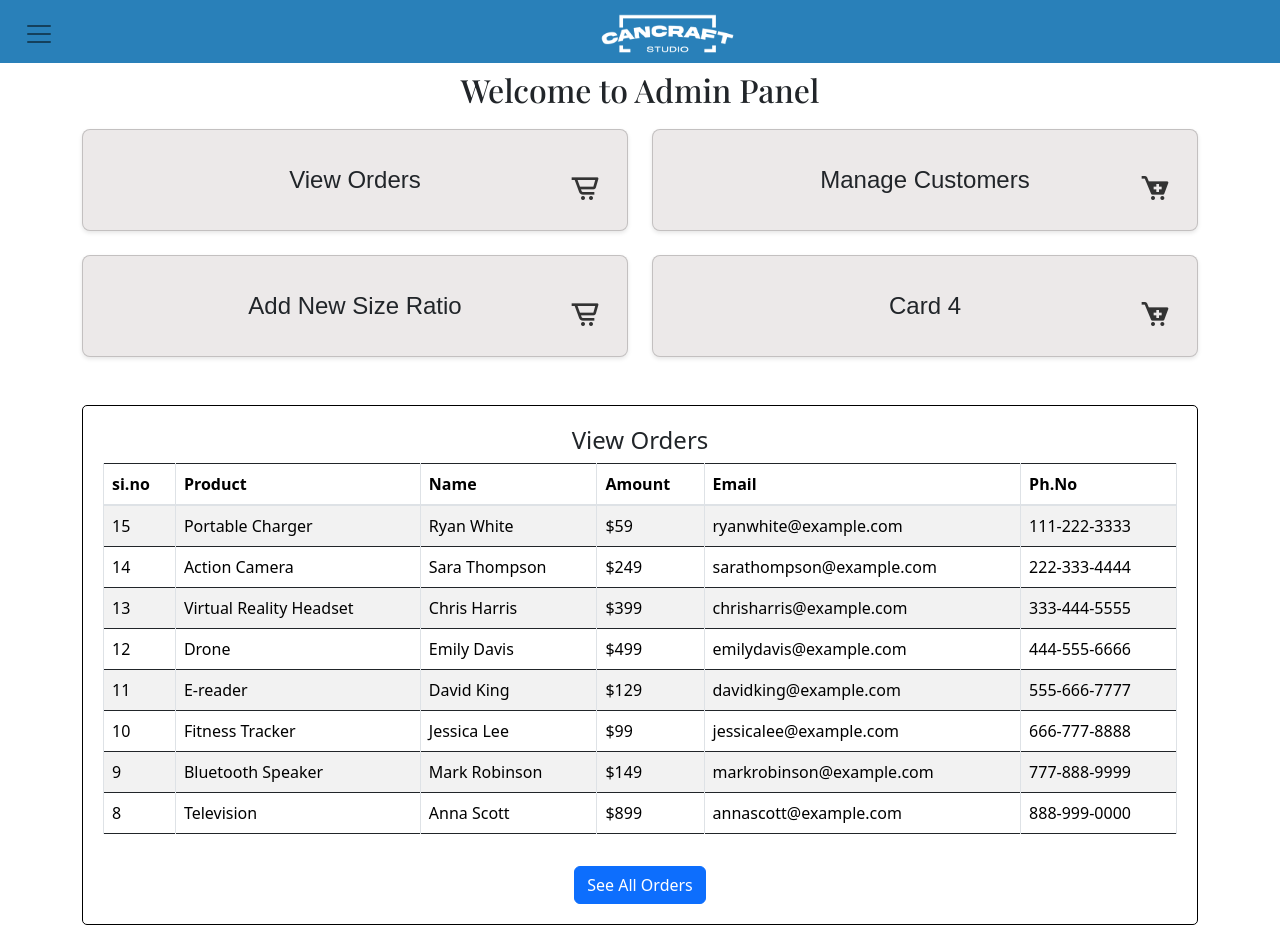
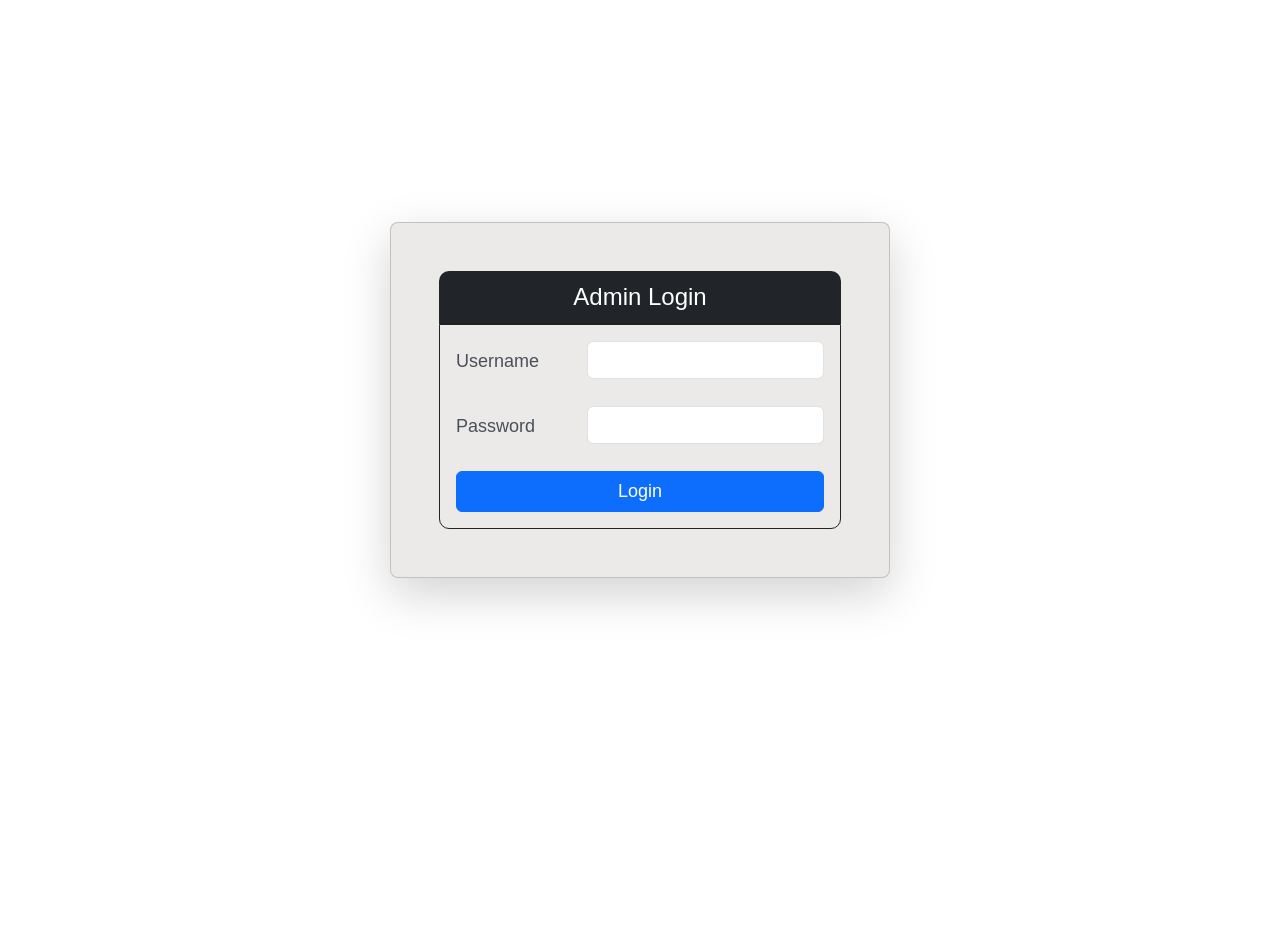
Before and after one commit to elvinjoy/CanCraft-adminPanel, a React (Vite) app: page / in a window 1280 px wide. After the commit the page ends 800 px from the top, so only its background shows below. Built offline with nearby package versions, Linux system fonts and the light colour scheme; a web font is replaced by a local one.

Commit message:
updated view order dashboard ui & added admin login

```diff
--- a/package.json
+++ b/package.json
@@ -10,6 +10,7 @@
     "preview": "vite preview"
   },
   "dependencies": {
+    "@reach/router": "^1.3.4",
     "bootstrap": "^5.3.3",
     "bootstrap-icons": "^1.11.3",
     "boxicons": "^2.1.4",
--- a/src/App.jsx
+++ b/src/App.jsx
@@ -7,12 +7,15 @@ import Card4 from './components/card4/Card4';
 import ViewOrderDashboard from './components/viewOrderDashboard/ViewOrderDashboard';
 import ViewOrders from './components/viewOrders/ViewOrders';
 import ParticularOrder from './components/particularOrder/ParticularOrder';
+import AdminLogin from './components/adminLogin/AdminLogin';
 
 const App = () => {
     return (
         <Router>
             <Routes>
-                <Route path='/' element={<Dashboard />} />
+                {/* <Route path='/register' element={<Dashboard />} /> */}
+                <Route path='/' element={<AdminLogin />} />
+                <Route path='/dashboard' element={<Dashboard />} />
                 <Route path='/vieworderdashboard' element={<ViewOrderDashboard />} />
                 <Route path='/vieworders' element={<ViewOrders />} />
                 <Route path='/particularorder/:id' element={<ParticularOrder />} />
--- /dev/null
+++ b/src/components/adminLogin/AdminLogin.jsx
@@ -0,0 +1,65 @@
+import React, { useState } from 'react';
+import { navigate } from '@reach/router';
+import 'bootstrap/dist/css/bootstrap.min.css';
+
+const AdminLogin = () => {
+    const [username, setUsername] = useState('');
+    const [password, setPassword] = useState('');
+
+    const handleSubmit = async (e) => {
+        e.preventDefault();
+
+        try {
+            const response = await fetch('/api/admin/login', {
+                method: 'POST',
+                headers: {
+                    'Content-Type': 'application/json',
+                },
+                body: JSON.stringify({ username, password }),
+            });
+
+            if (response.ok) {
+                navigate('/dashboard');
+            } else {
+                console.error('Login failed');
+            }
+        } catch (error) {
+            console.error('Error:', error);
+        }
+    };
+
+    return (
+        <div className="container d-flex justify-content-center align-items-center vh-100 ">
+            <div className="card p-5 shadow-lg" style={{ maxWidth: '500px', width: '100%' }}>
+                <div className="card-header text-white bg-dark text-center" style={{ fontSize: '24px', borderRadius: '10px 10px 0 0' }}>
+                    Admin Login
+                </div>
+                <div className="card-body border border-1 border-dark" style={{ borderRadius: ' 0 0 10px 10px ' }}>
+                    <form onSubmit={handleSubmit}>
+                        <div className="form-group row mb-4">
+                            <label htmlFor="username" className="col-sm-4 col-form-label" style={{ fontSize: '18px', color: '#495057', textAlign: 'left' }}>
+                                Username
+                            </label>
+                            <div className="col-sm-8">
+                                <input type="text" className="form-control" id="username" name="username" value={username} onChange={(e) => setUsername(e.target.value)} required style={{ fontSize: '16px' }} />
+                            </div>
+                        </div>
+                        <div className="form-group row mb-4">
+                            <label htmlFor="password" className="col-sm-4 col-form-label" style={{ fontSize: '18px', color: '#495057', textAlign: 'left' }}>
+                                Password
+                            </label>
+                            <div className="col-sm-8">
+                                <input type="password" className="form-control" id="password" name="password" value={password} onChange={(e) => setPassword(e.target.value)} required style={{ fontSize: '16px' }} />
+                            </div>
+                        </div>
+                        <button type="submit" className="btn btn-primary btn-block" style={{ fontSize: '18px' }}>
+                            Login
+                        </button>
+                    </form>
+                </div>
+            </div>
+        </div>
+    );
+};
+
+export default AdminLogin;
--- a/src/components/card4/Card4.jsx
+++ b/src/components/card4/Card4.jsx
@@ -1,5 +1,4 @@
 import React from 'react';
-import demo from '../../assets/hope this work.gif'
 import demo1 from '../../assets/person.gif'
 
 const Card4 = () => {
@@ -13,9 +12,8 @@ const Card4 = () => {
             backgroundColor: 'black',
             color: 'white'
         }}>
-            <h1>demo page</h1>
+            <h1>For Future Updations</h1>
             <img src={demo1} alt="img" />
-            <img src={demo} alt="img" />
         </div>
     );
 };
--- a/src/components/navbar/Navbar.jsx
+++ b/src/components/navbar/Navbar.jsx
@@ -38,7 +38,7 @@ const NavbarComponent = () => {
                 <div className="sidebar-header">
                     <h4>Admin Panel</h4>
                     <button className="close-btn" onClick={closeSidebar}>
-                        <i className="bi bi-x text-dark"></i>
+                        <i className="bi bi-x"></i>
                     </button>
                 </div>
                 <hr />
@@ -48,7 +48,7 @@ const NavbarComponent = () => {
                         <Link to="/manageusers"><li>Manage Users</li></Link>
                         <Link to="/addnewsizeratio"><li>Add New Size Ratio</li></Link>
                         <Link to="/Card4"><li>card 4</li></Link>
-                        <Link to="/logout"><li>Logout</li></Link>
+                        <Link to="/"><li>Logout</li></Link>
                     </ul>
                 </div>
             </div>
--- a/src/components/viewOrderDashboard/ViewOrderDashboard.jsx
+++ b/src/components/viewOrderDashboard/ViewOrderDashboard.jsx
@@ -1,4 +1,4 @@
-import React, { useState } from 'react';
+import React from 'react';
 import { Table, Button } from 'react-bootstrap';
 import 'bootstrap/dist/css/bootstrap.min.css';
 import { useNavigate } from 'react-router-dom';
@@ -13,7 +13,8 @@ const ViewOrderDashboard = () => {
             amount: '$999',
             address: '123 Main St, Cityville, ST 12345',
             email: 'johndoe@example.com',
-            phone: '123-456-7890'
+            phone: '123-456-7890',
+            status: 'not dispatched'
         },
         {
             id: 2,
@@ -23,7 +24,8 @@ const ViewOrderDashboard = () => {
             amount: '$699',
             address: '456 Oak St, Townsville, ST 67890',
             email: 'janesmith@example.com',
-            phone: '987-654-3210'
+            phone: '987-654-3210',
+            status: 'not dispatched'
         },
         {
             id: 3,
@@ -33,7 +35,8 @@ const ViewOrderDashboard = () => {
             amount: '$199',
             address: '789 Pine St, Villageville, ST 54321',
             email: 'mikejohnson@example.com',
-            phone: '555-123-4567'
+            phone: '555-123-4567',
+            status: 'not dispatched'
         },
         {
             id: 4,
@@ -43,7 +46,8 @@ const ViewOrderDashboard = () => {
             amount: '$299',
             address: '101 Maple St, Hamletville, ST 67890',
             email: 'alicebrown@example.com',
-            phone: '444-555-6666'
+            phone: '444-555-6666',
+            status: 'not dispatched'
         },
         {
             id: 5,
@@ -53,7 +57,8 @@ const ViewOrderDashboard = () => {
             amount: '$499',
             address: '202 Elm St, Boroughville, ST 12345',
             email: 'chriswilson@example.com',
-            phone: '333-444-5555'
+            phone: '333-444-5555',
+            status: 'not dispatched'
         },
         {
             id: 6,
@@ -63,7 +68,8 @@ const ViewOrderDashboard = () => {
             amount: '$599',
             address: '303 Birch St, Cityville, ST 12345',
             email: 'lauram@example.com',
-            phone: '222-333-4444'
+            phone: '222-333-4444',
+            status: 'dispatched'
         },
         {
             id: 7,
@@ -73,7 +79,8 @@ const ViewOrderDashboard = () => {
             amount: '$499',
             address: '404 Cedar St, Townsville, ST 67890',
             email: 'paulwalker@example.com',
-            phone: '111-222-3333'
+            phone: '111-222-3333',
+            status: 'dispatched'
         },
         {
             id: 8,
@@ -83,7 +90,8 @@ const ViewOrderDashboard = () => {
             amount: '$899',
             address: '505 Walnut St, Villageville, ST 54321',
             email: 'annascott@example.com',
-            phone: '888-999-0000'
+            phone: '888-999-0000',
+            status: 'dispatched'
         },
         {
             id: 9,
@@ -93,7 +101,8 @@ const ViewOrderDashboard = () => {
             amount: '$149',
             address: '606 Ash St, Hamletville, ST 67890',
             email: 'markrobinson@example.com',
-            phone: '777-888-9999'
+            phone: '777-888-9999',
+            status: 'dispatched'
         },
         {
             id: 10,
@@ -103,7 +112,8 @@ const ViewOrderDashboard = () => {
             amount: '$99',
             address: '707 Fir St, Boroughville, ST 12345',
             email: 'jessicalee@example.com',
-            phone: '666-777-8888'
+            phone: '666-777-8888',
+            status: 'dispatched'
         },
         {
             id: 11,
@@ -113,7 +123,8 @@ const ViewOrderDashboard = () => {
             amount: '$129',
             address: '808 Spruce St, Cityville, ST 12345',
             email: 'davidking@example.com',
-            phone: '555-666-7777'
+            phone: '555-666-7777',
+            status: 'not dispatched'
         },
         {
             id: 12,
@@ -123,7 +134,8 @@ const ViewOrderDashboard = () => {
             amount: '$499',
             address: '909 Hemlock St, Townsville, ST 67890',
             email: 'emilydavis@example.com',
-            phone: '444-555-6666'
+            phone: '444-555-6666',
+            status: 'not dispatched'
         },
         {
             id: 13,
@@ -133,7 +145,8 @@ const ViewOrderDashboard = () => {
             amount: '$399',
             address: '1010 Cypress St, Villageville, ST 54321',
             email: 'chrisharris@example.com',
-            phone: '333-444-5555'
+            phone: '333-444-5555',
+            status: 'not dispatched'
         },
         {
             id: 14,
@@ -143,7 +156,8 @@ const ViewOrderDashboard = () => {
             amount: '$249',
             address: '1111 Alder St, Hamletville, ST 67890',
             email: 'sarathompson@example.com',
-            phone: '222-333-4444'
+            phone: '222-333-4444',
+            status: 'not dispatched'
         },
         {
             id: 15,
@@ -153,7 +167,8 @@ const ViewOrderDashboard = () => {
             amount: '$59',
             address: '1212 Willow St, Boroughville, ST 12345',
             email: 'ryanwhite@example.com',
-            phone: '111-222-3333'
+            phone: '111-222-3333',
+            status: 'not dispatched'
         }
     ];
 
@@ -178,6 +193,7 @@ const ViewOrderDashboard = () => {
                                 <th>Amount</th>
                                 <th>Email</th>
                                 <th>Ph.No</th>
+                                <th>Status</th>
                             </tr>
                         </thead>
                         <tbody>
@@ -189,6 +205,9 @@ const ViewOrderDashboard = () => {
                                     <td>{order.amount}</td>
                                     <td>{order.email}</td>
                                     <td>{order.phone}</td>
+                                    <td style={{ color: order.status === 'dispatched' ? 'green' : 'red' }}>
+                                        {order.status}
+                                    </td>
                                 </tr>
                             ))}
                         </tbody>
```
Also changed, not shown: 1 other file (tests, documents, lock files or other folders).
